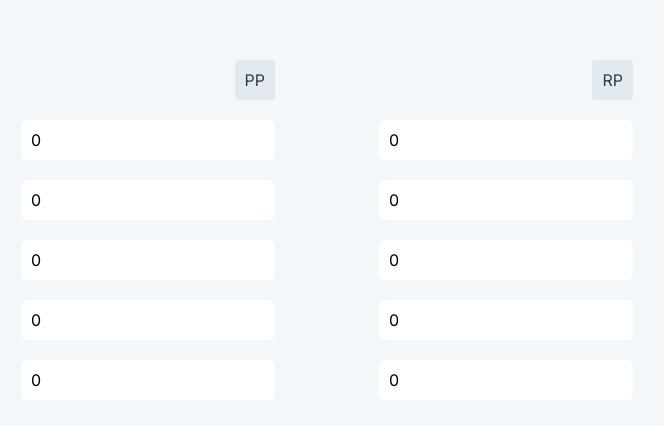
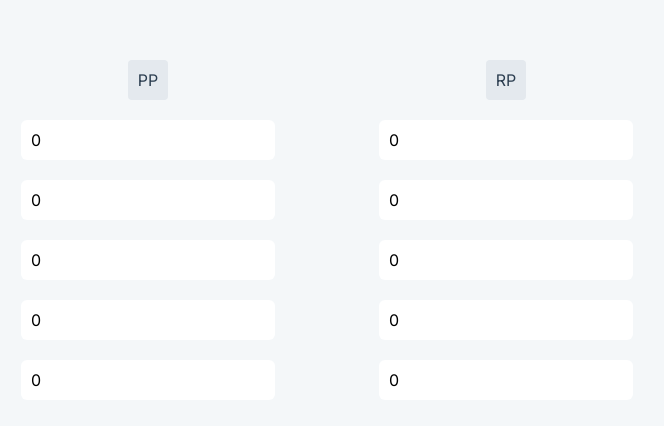
Before and after one commit to olivergreendev/m4px-valuation-approximator, a Vue app: page / in a window 1280 px wide. Shown: the part 160-586 px from the top of the page, without its empty margins (313-977 px from the left). Built offline with nearby package versions, Linux system fonts and the light colour scheme.

Commit message:
Update PriceCalculator.vue

```diff
--- a/src/components/PriceCalculator.vue
+++ b/src/components/PriceCalculator.vue
@@ -122,7 +122,7 @@ export default {
 .row {
     display: flex;
     flex-flow: row nowrap;
-    justify-content: right;
+    justify-content: center;
     align-items: center;
     margin-bottom: 20px;
 }
@@ -136,8 +136,5 @@ export default {
         width: 100%;
         max-width: 100%;
     }
-    .row {
-        justify-content: center;
-    }
 }
 </style>
```
